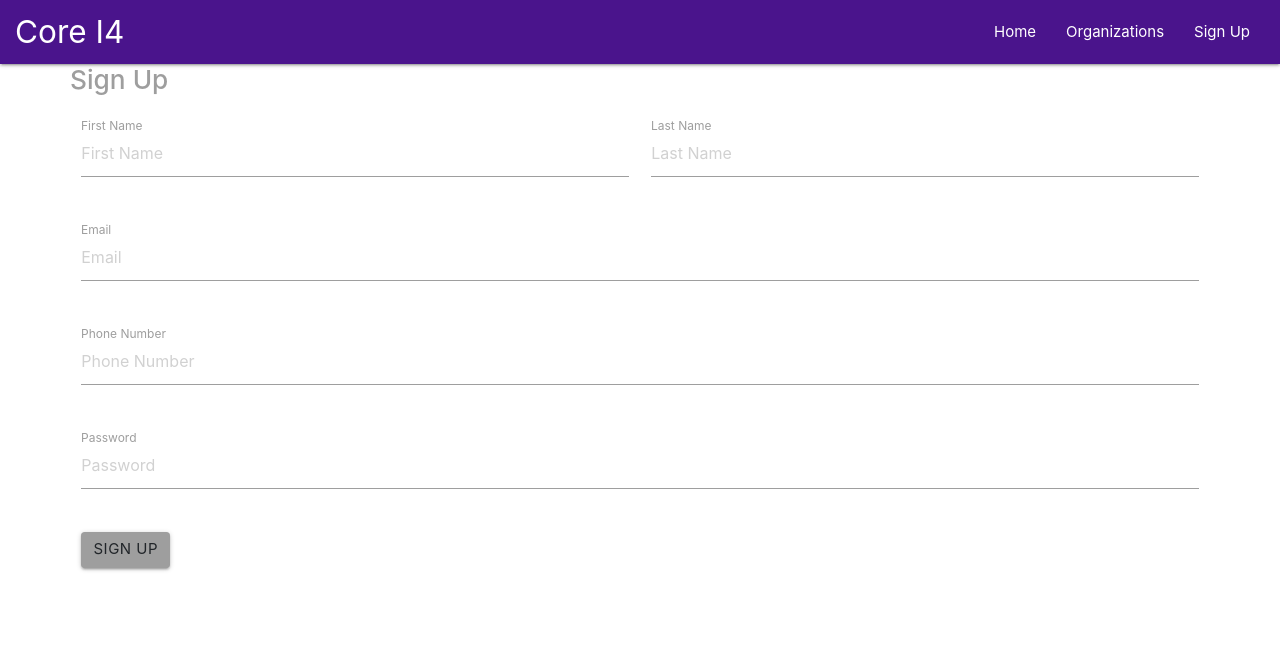
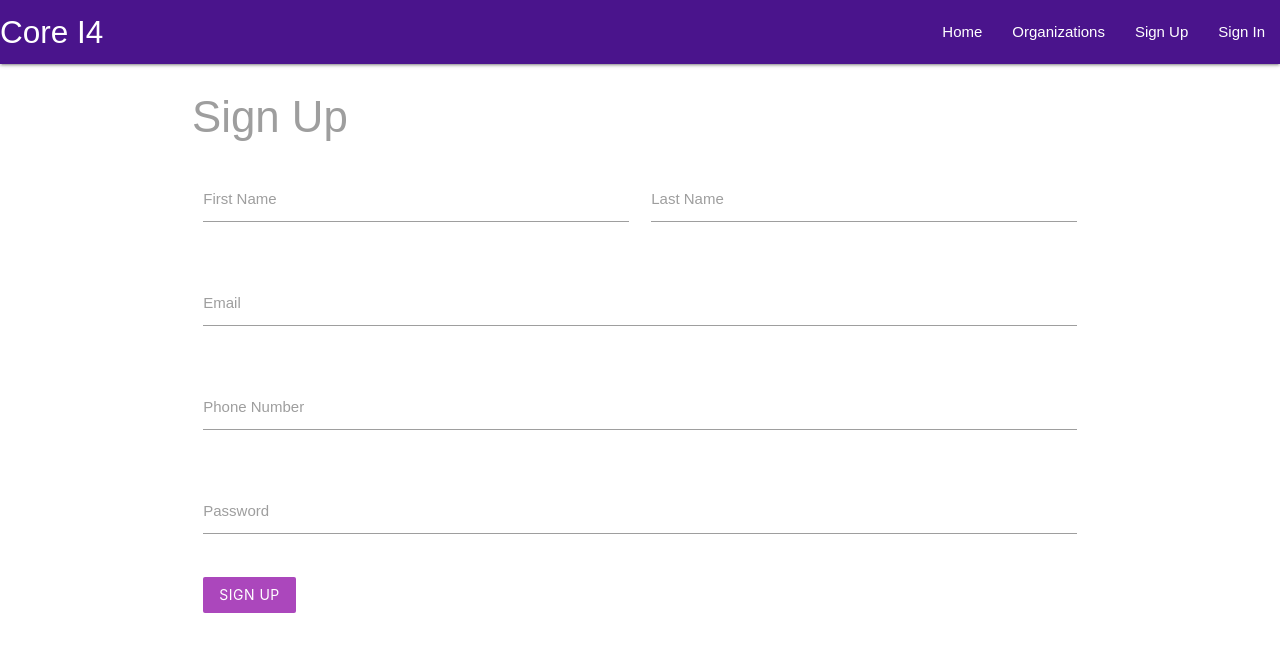
Before and after one commit to gmajali/Thesis-Project, a React (Create React App) app in the folder client/: page /Signup in a window 1280 px wide. Shown: the top 652 px of the page. Built offline with nearby package versions, Linux system fonts and the light colour scheme.

Commit message:
(feat) add sign up page and functions to handle the data

```diff
--- a/client/public/index.html
+++ b/client/public/index.html
@@ -40,6 +40,8 @@
       To begin the development, run `npm start` or `yarn start`.
       To create a production bundle, use `npm run build` or `yarn build`.
     -->
+  <!-- Compiled and minified JavaScript -->
+  <script src="https://cdnjs.cloudflare.com/ajax/libs/materialize/1.0.0/js/materialize.min.js"></script>
 </body>
 
 </html>
--- a/client/src/App.js
+++ b/client/src/App.js
@@ -4,6 +4,7 @@ import './App.css';
 import Home from './SlideShow/Home';
 import { BrowserRouter, Route, Switch } from "react-router-dom";
 import Signup from './components/Signup'
+import SignIn from './components/SignIn'
 import Organization from './components/organizations'
 
 class App extends Component {
@@ -16,6 +17,7 @@ class App extends Component {
             <Route exact path='/' component={Home} />
             <Route path='/organizations' component={Organization} />
             <Route path='/Signup' component={Signup} />
+            <Route path='/SignIn' component={SignIn} />
           </Switch>
         </div>
       </BrowserRouter>
--- a/client/src/NavBar/MyNavBar.js
+++ b/client/src/NavBar/MyNavBar.js
@@ -12,6 +12,7 @@ class MyNavBar extends Component {
             <li><Link to="/" style={{ textDecoration: 'none', color: "white" }}>Home</Link></li>
             <li><Link to="/Organizations" style={{ textDecoration: 'none', color: "white" }}>Organizations</Link></li>
             <li><Link to="/Signup" style={{ textDecoration: 'none', color: "white" }}>Sign Up</Link></li>
+            <li><Link to="/Signin" style={{ textDecoration: 'none', color: "white" }}>Sign In</Link></li>
           </ul>
         </nav>
       </div>
--- /dev/null
+++ b/client/src/components/SignIn.js
@@ -0,0 +1,45 @@
+import React, { Component } from 'react'
+
+class SignIn extends Component {
+  state = {
+    email: '',
+    password: ''
+  }
+  handleChange = (e) => {
+    this.setState({
+      [e.target.id]: e.target.value
+    })
+  }
+  handleSubmit = (e) => {
+    e.preventDefault();
+    console.log(this.state)
+  }
+  render() {
+    return (
+      <div className="container section">
+        <div className="row center-align ">
+          <form className="section " id="reg-form" onSubmit={this.handleSubmit}>
+            <div className="row ">
+              <div className="input-field  col s6 offset-m3 ">
+                <input id="email" type="email" className="validate" required onChange={this.handleChange} />
+                <label htmlFor="email">Email</label>
+              </div>
+            </div>
+            <div className="row">
+              <div className="input-field  col s6 offset-m3">
+                <input id="password" type="password" className="validate " minLength="6" required onChange={this.handleChange} />
+                <label htmlFor="password">Password</label>
+              </div>
+            </div>
+            <div className="input-field col s6 offset-m3">
+              <button className="btn btn-warning btn-register purple waves-light" type="submit" name="action">Sign In
+              </button>
+            </div>
+          </form>
+        </div>
+      </div>
+
+    )
+  }
+}
+export default SignIn;
--- a/client/src/components/Signup.js
+++ b/client/src/components/Signup.js
@@ -1,12 +1,21 @@
 import React, { Component } from 'react'
 
 class Signup extends Component {
+  state = {
+    email: '',
+    password: '',
+    firstName: '',
+    lastName: ''
+  }
+  handleChange = (e) => {
+    this.setState({
+      [e.target.id]: e.target.value
+    })
+  }
   handleSubmit = (e) => {
     e.preventDefault();
-    console.log(e.target)
-    //TODO..
+    console.log(this.state)
   }
-
   render() {
     return (
       <div className="container">
@@ -15,33 +24,35 @@ class Signup extends Component {
           <form className="col s12" onSubmit={this.handleSubmit}>
             <div className="row">
               <div className="input-field col s6">
-                <input placeholder="First Name" id="first_name" type="text" className="validate" />
-                <label className="active" htmlFor="first_name">First Name</label>
+                <input id="first_name" type="text" className="validate" onChange={this.handleChange} />
+                <label htmlFor="first_name">First Name</label>
               </div>
               <div className="input-field col s6">
-                <input placeholder="Last Name" id="last_name" type="text" className="validate" />
-                <label className="active" htmlFor="last_name">Last Name</label>
+                <input id="last_name" type="text" className="validate" onChange={this.handleChange} />
+                <label htmlFor="last_name">Last Name</label>
               </div>
             </div>
             <div className="row">
               <div className="input-field col s12">
-                <input placeholder="Email" id="email" type="email" className="validate" />
-                <label className="active" htmlFor="email">Email</label>
+                <input id="email" type="email" className="validate" onChange={this.handleChange} />
+                <label htmlFor="email">Email</label>
               </div>
             </div>
             <div className="row">
               <div className="input-field col s12">
-                <input placeholder="Phone Number" type="text" className="validate" />
-                <label className="active" htmlFor="phone_number">Phone Number</label>
+                <input type="text" className="validate" onChange={this.handleChange} />
+                <label htmlFor="phone_number">Phone Number</label>
               </div>
             </div>
             <div className="row">
               <div className="input-field col s12">
-                <input placeholder="Password" id="password" type="password" className="validate" />
-                <label className="active" htmlFor="password">Password</label>
+                <input id="password" type="password" className="validate" onChange={this.handleChange} />
+                <label htmlFor="password">Password</label>
               </div>
             </div>
-            <button className=" btn grey" >Sign Up</button>
+            <div className="input-field">
+              <button className="btn purple lighten-1 z-depth-0" >Sign Up</button>
+            </div>
           </form >
         </div>
       </div>
--- a/client/src/index.js
+++ b/client/src/index.js
@@ -3,7 +3,6 @@ import ReactDOM from 'react-dom';
 import './index.css';
 import App from './App';
 import * as serviceWorker from './serviceWorker';
-import 'bootstrap/dist/css/bootstrap.min.css';
 
 ReactDOM.render(<App />, document.getElementById('root'));
 
```
